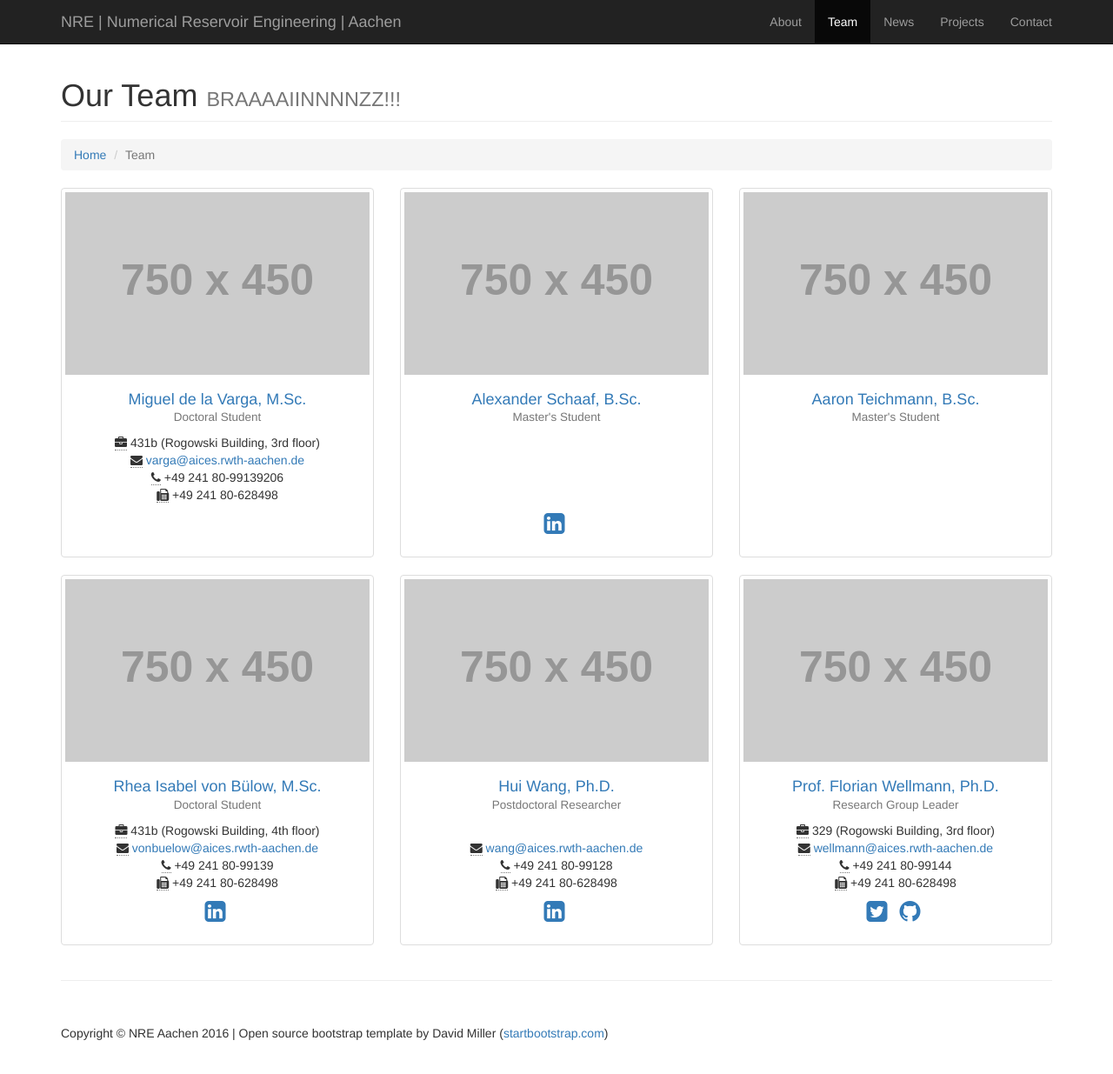
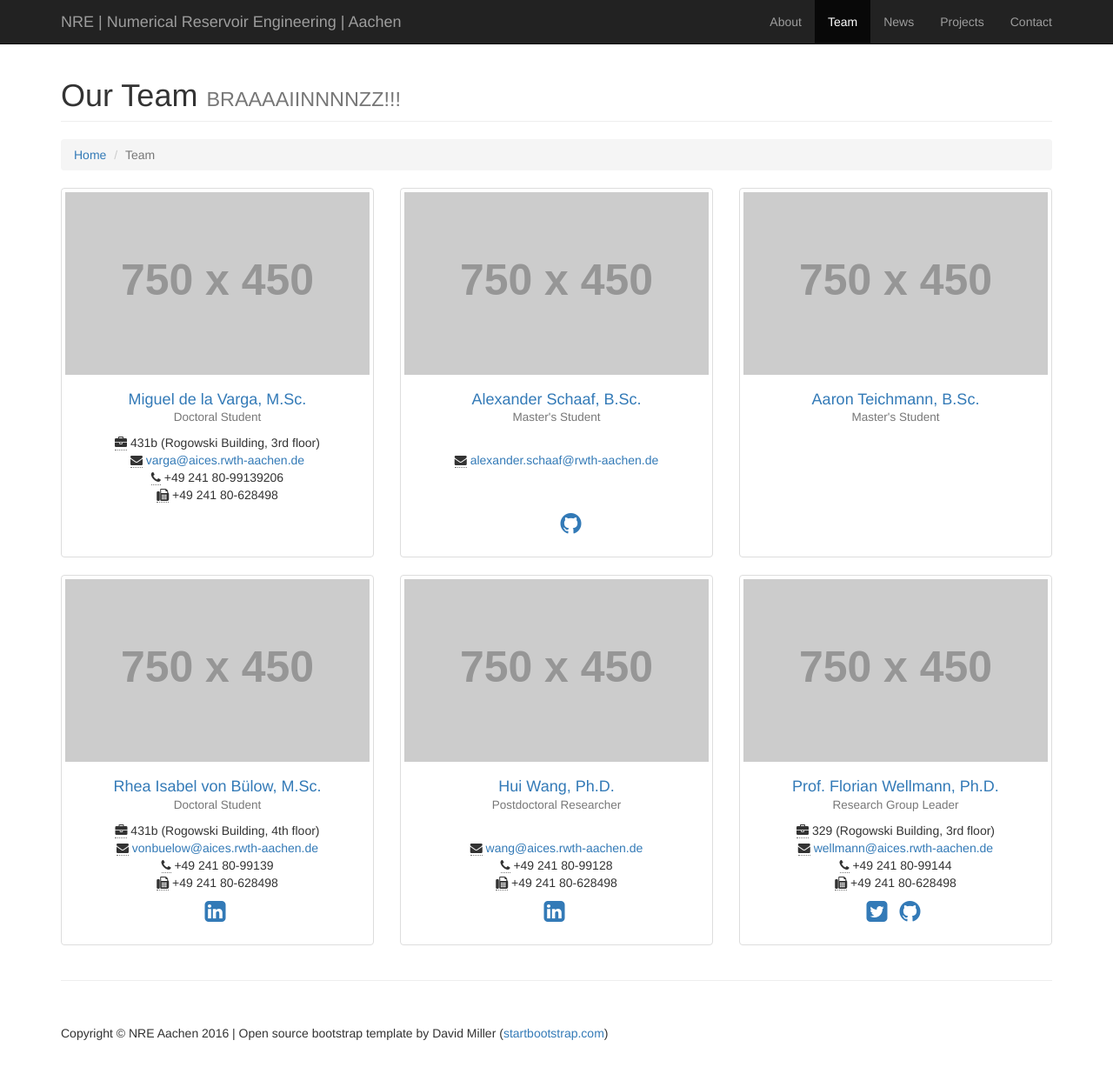
Before and after one commit to nre-aachen/nre-aachen.github.io, a Jekyll site: the page built from team/team.html, in a window 1280 px wide and 1258 px high. Shown: the top 1235 px of the window at 87% size. Built offline with Jekyll 4.4.1, drawn with Linux system fonts in a browser that asks for light colours.

Commit message:
changes in my team content

```diff
--- a/team/team.html
+++ b/team/team.html
@@ -62,12 +62,15 @@ permalink: /team/
                         </h4>
                         <p>
                             <br>
+                            <abbr title="Email"><i class="fa fa-envelope" aria-hidden="true"></i></abbr> <a href="mailto:alexander.schaaf@rwth-aachen.de">alexander.schaaf@rwth-aachen.de</a>
                             <br>
                             <br>
                             <br>
                         </p>
                         <ul class="list-inline">
-                            <li><a href="https://de.linkedin.com/in/alexander-schaaf-93731ab3"><i class="fa fa-2x fa-linkedin-square"></i></a>
+                            <li><a href="https://de.linkedin.com/in/alexander-schaaf-93731ab3"><i class="fa fa-2x fa-linkedin-square invisible"></i></a>
+                            </li>
+                            <li><a href="https://github.com/pytzcarraldo/"><i class="fa fa-github fa-2x" aria-hidden="true"></i></a>
                             </li>
                         </ul>
                     </div>
```
